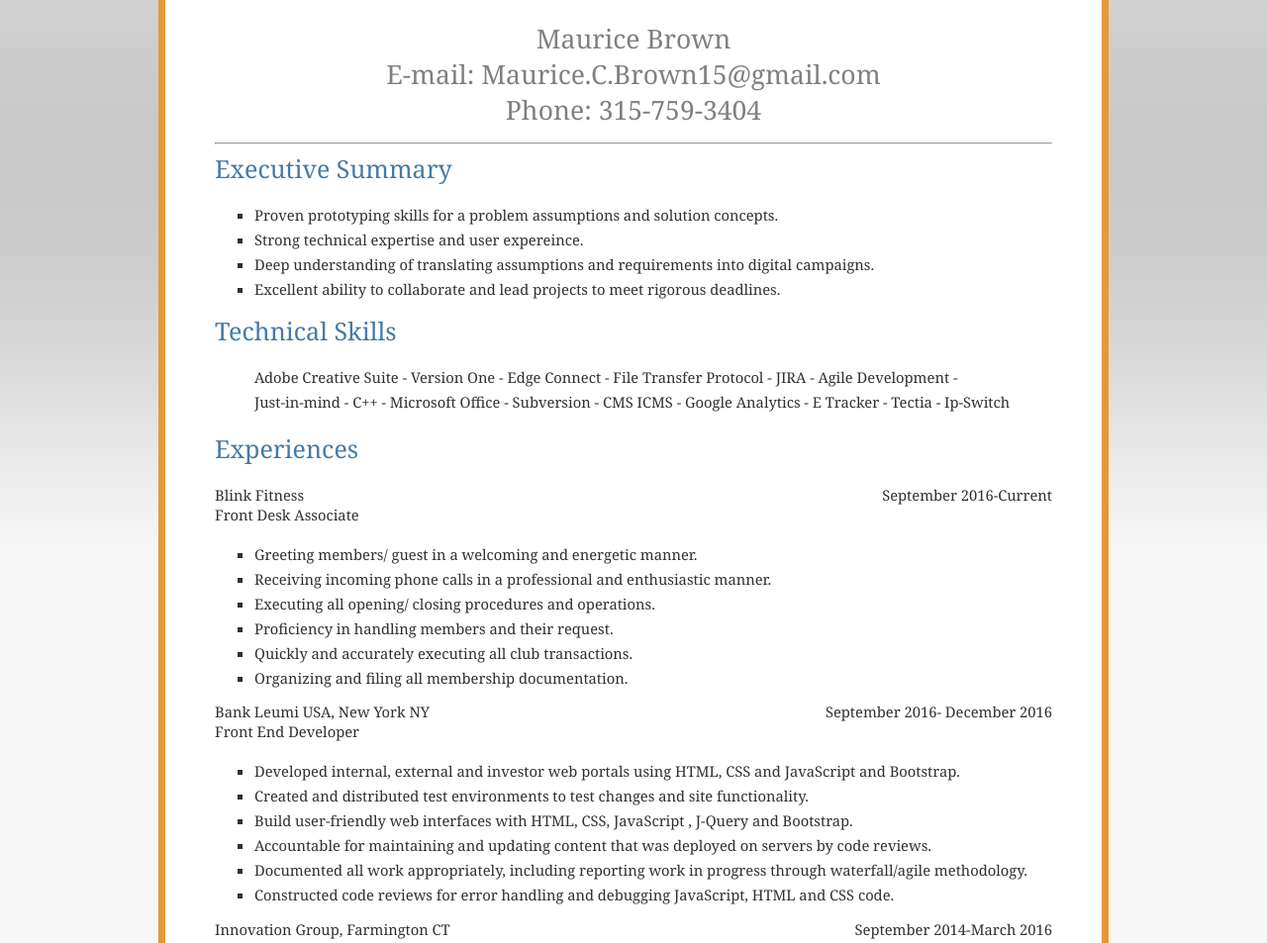
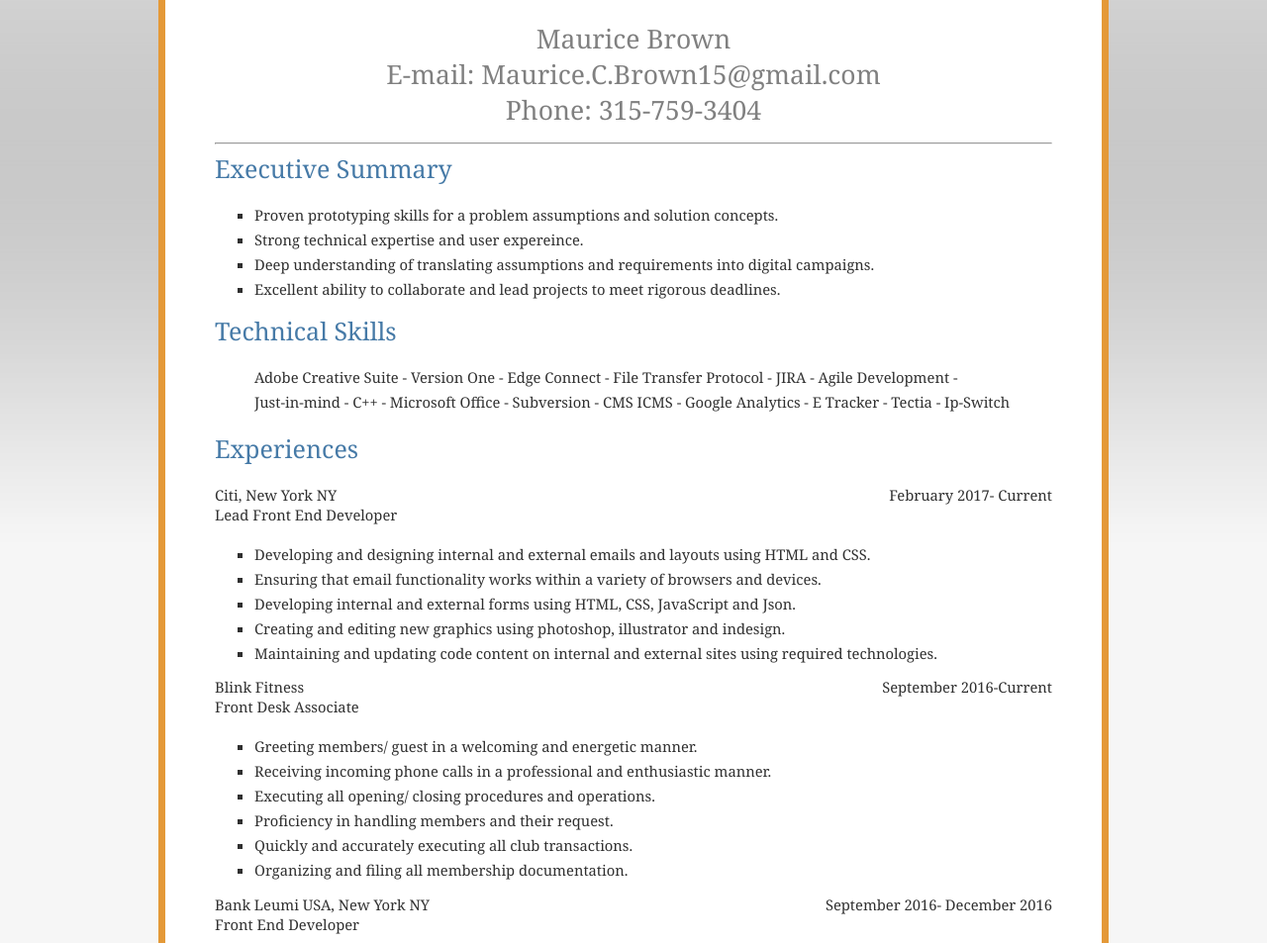
Before and after one commit to mcbrown15/OnlineResume, a plain HTML site: page currentResume.html in a window 1280 px wide. Shown: the part 147-1100 px from the top of the page at 99% size. Drawn offline with Linux system fonts and the light colour scheme.

Commit message:
Update currentResume.html

```diff
--- a/currentResume.html
+++ b/currentResume.html
@@ -57,6 +57,16 @@
 
 
         <h3>Experiences</h3><br>
+          <p> Citi, New York NY<span>February 2017- Current</span><p>
+                <p> Lead Front End Developer</p><br>
+
+        <ul>
+            <li>Developing and designing internal and external emails and layouts using HTML and CSS.</li>
+            <li>Ensuring that email functionality works within a variety of browsers and devices. </li>
+            <li>Developing internal and external forms using HTML, CSS, JavaScript and Json.</li>
+            <li>Creating and editing new graphics using photoshop, illustrator and indesign.</li>
+            <li>Maintaining and updating code content on internal and external sites using required technologies.</li>
+        </ul>
 
           <p> Blink Fitness<span>September 2016-Current</span><p>
                 <p> Front Desk Associate</p><br>
```
